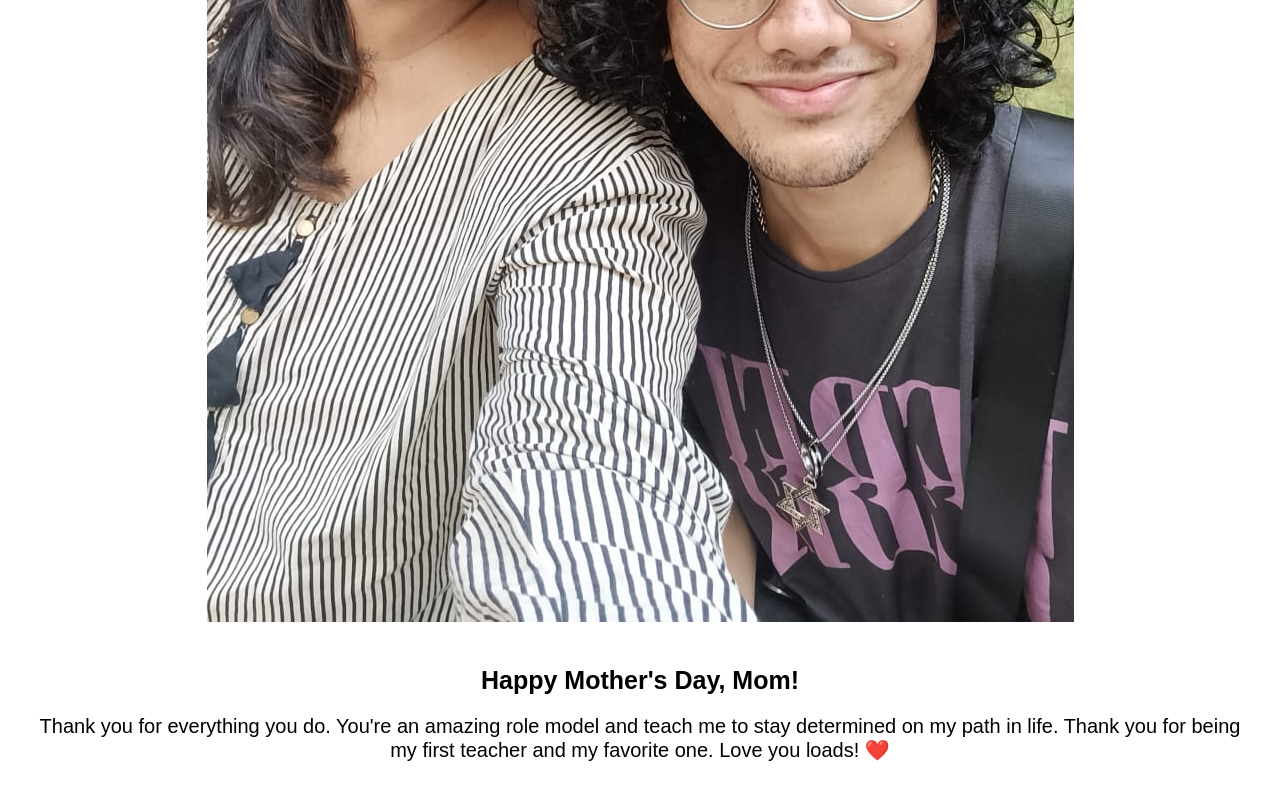
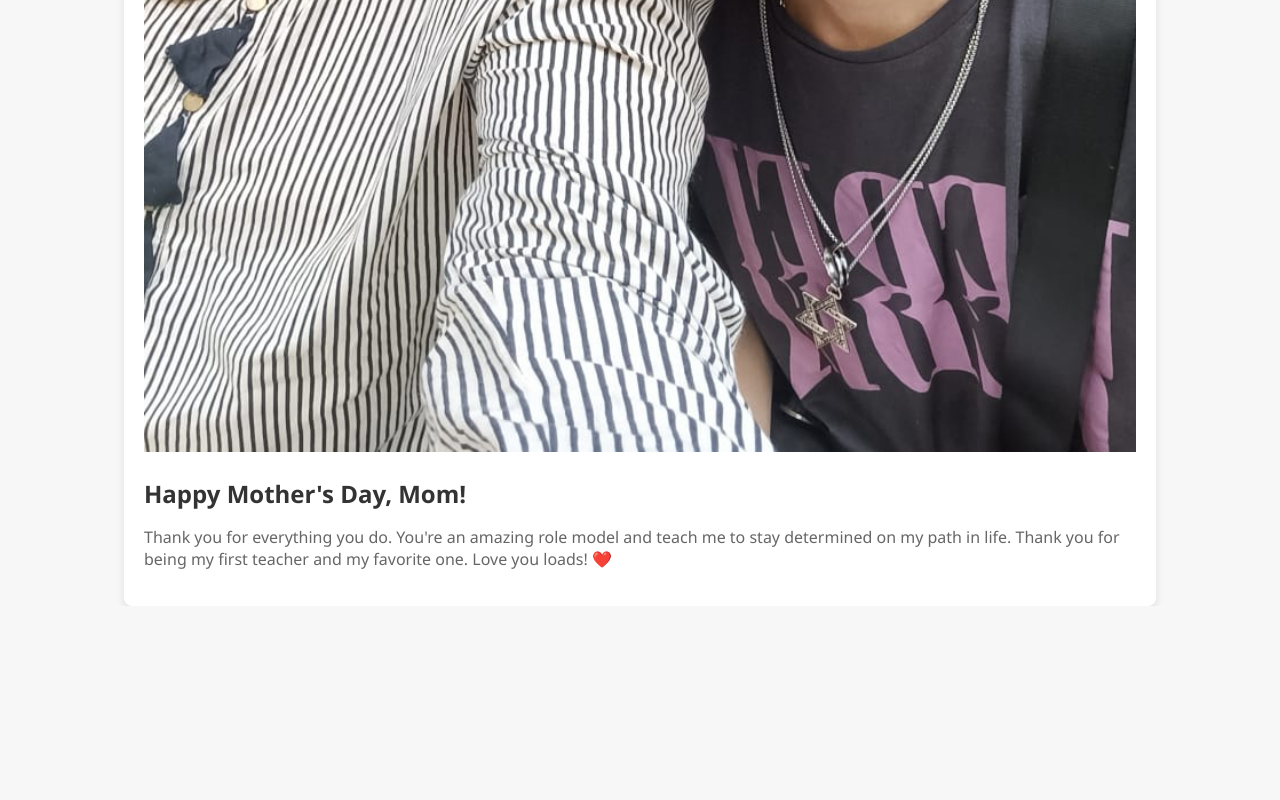
Before and after one commit to alt-acco/mothersday, a plain HTML site: page index.html in a window 1280 px wide. Shown: the part 562-1362 px from the top of the page. After the commit the page ends 1168 px from the top, so only its background shows below. Drawn offline with Linux system fonts and the light colour scheme.

Commit message:
Add files via upload

```diff
--- a/index.html
+++ b/index.html
@@ -6,29 +6,80 @@
     <title>Happy Mother's Day!</title>
     <style>
         body {
-            font-family: Arial, sans-serif;
-            text-align: center;
-            padding: 20px; /* Add some padding for better readability */
+            font-family: 'Segoe UI', Tahoma, Geneva, Verdana, sans-serif;
+            background-color: #f7f7f7;
+            padding: 20px;
+            display: flex;
+            flex-direction: column;
+            align-items: center;
+            justify-content: center;
+            height: 100vh;
+            margin: 0;
+        }
+        .container {
+            max-width: 80%;
+            background-color: #fff;
+            border-radius: 8px;
+            box-shadow: 0 4px 8px rgba(0, 0, 0, 0.1);
+            padding: 20px;
+            animation: fadeIn 1s ease-in-out;
+        }
+        @keyframes fadeIn {
+            from {
+                opacity: 0;
+                transform: translateY(-20px);
+            }
+            to {
+                opacity: 1;
+                transform: translateY(0);
+            }
         }
         img {
-            max-width: 80%; /* Make sure the image doesn't overflow the viewport */
-            height: auto;
-            margin-bottom: 20px; /* Add some space below the image */
+            width: 100%;
+            border-top-left-radius: 8px;
+            border-top-right-radius: 8px;
+            animation: slideIn 1s ease-in-out;
         }
-        #message {
-            margin-top: 20px;
+        @keyframes slideIn {
+            from {
+                transform: translateY(-20px);
+            }
+            to {
+                transform: translateY(0);
+            }
         }
         h1 {
-            font-size: 25px; /* Increase the font size for better readability */
+            font-size: 24px;
+            margin-top: 20px;
+            color: #333;
+            animation: scaleIn 1s ease-in-out;
+        }
+        @keyframes scaleIn {
+            from {
+                transform: scale(0);
+            }
+            to {
+                transform: scale(1);
+            }
         }
         p {
-            font-size: 20px; /* Increase the font size for better readability */
+            font-size: 16px;
+            color: #666;
+            animation: fadeInText 1s ease-in-out;
+        }
+        @keyframes fadeInText {
+            from {
+                opacity: 0;
+            }
+            to {
+                opacity: 1;
+            }
         }
     </style>
 </head>
 <body>
-    <img src="img.jpeg" alt="Happy Mother's Day Image">
-    <div id="message">
+    <div class="container">
+        <img src="img.jpeg" alt="Happy Mother's Day Image">
         <h1>Happy Mother's Day, Mom!</h1>
         <p>Thank you for everything you do. You're an amazing role model and teach me to stay determined on my path in life. Thank you for being my first teacher and my favorite one. Love you loads! ❤️</p>
     </div>
```
